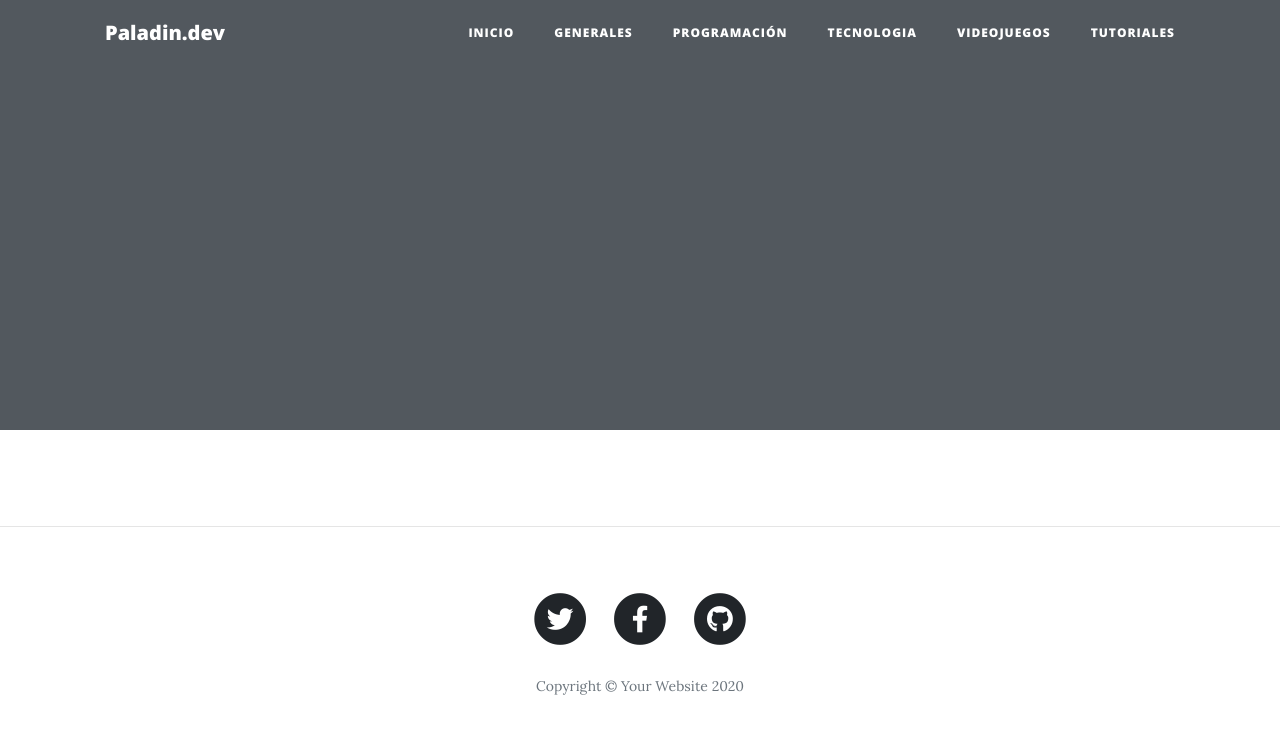
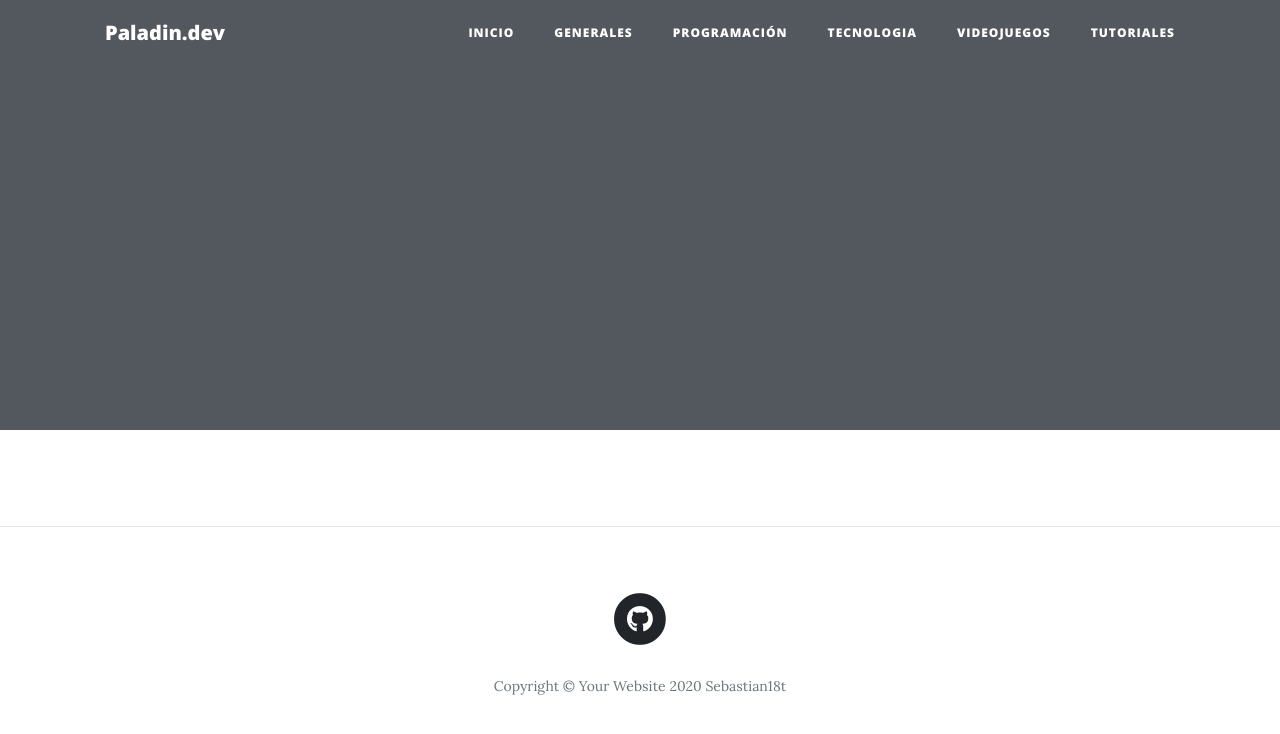
Before and after one commit to sebastian18t/paladindev, a Django app: template templates/post.html in a window 1280 px wide. Shown: the top 734 px of the page. Run offline with Django 3.2, Linux system fonts and the light colour scheme; the template is opened without the code that fills it, so the values that code supplies are empty; parts of the project's set-up code (start-up, migrations or seed data) failed here and were passed over; some libraries are stand-ins or nearby versions.

Commit message:
Mejoras en interfas grafica

```diff
--- a/templates/index.html
+++ b/templates/index.html
@@ -162,23 +162,7 @@
         <div class="col-lg-8 col-md-10 mx-auto">
           <ul class="list-inline text-center">
             <li class="list-inline-item">
-              <a href="#">
-                <span class="fa-stack fa-lg">
-                  <i class="fas fa-circle fa-stack-2x"></i>
-                  <i class="fab fa-twitter fa-stack-1x fa-inverse"></i>
-                </span>
-              </a>
-            </li>
-            <li class="list-inline-item">
-              <a href="#">
-                <span class="fa-stack fa-lg">
-                  <i class="fas fa-circle fa-stack-2x"></i>
-                  <i class="fab fa-facebook-f fa-stack-1x fa-inverse"></i>
-                </span>
-              </a>
-            </li>
-            <li class="list-inline-item">
-              <a href="#">
+              <a href="https://github.com/sebastian18t">
                 <span class="fa-stack fa-lg">
                   <i class="fas fa-circle fa-stack-2x"></i>
                   <i class="fab fa-github fa-stack-1x fa-inverse"></i>
@@ -186,7 +170,7 @@
               </a>
             </li>
           </ul>
-          <p class="copyright text-muted">Copyright &copy; Your Website 2020</p>
+          <p class="copyright text-muted">Copyright &copy; Your Website 2020 Sebastian18t</p>
         </div>
       </div>
     </div>
```
